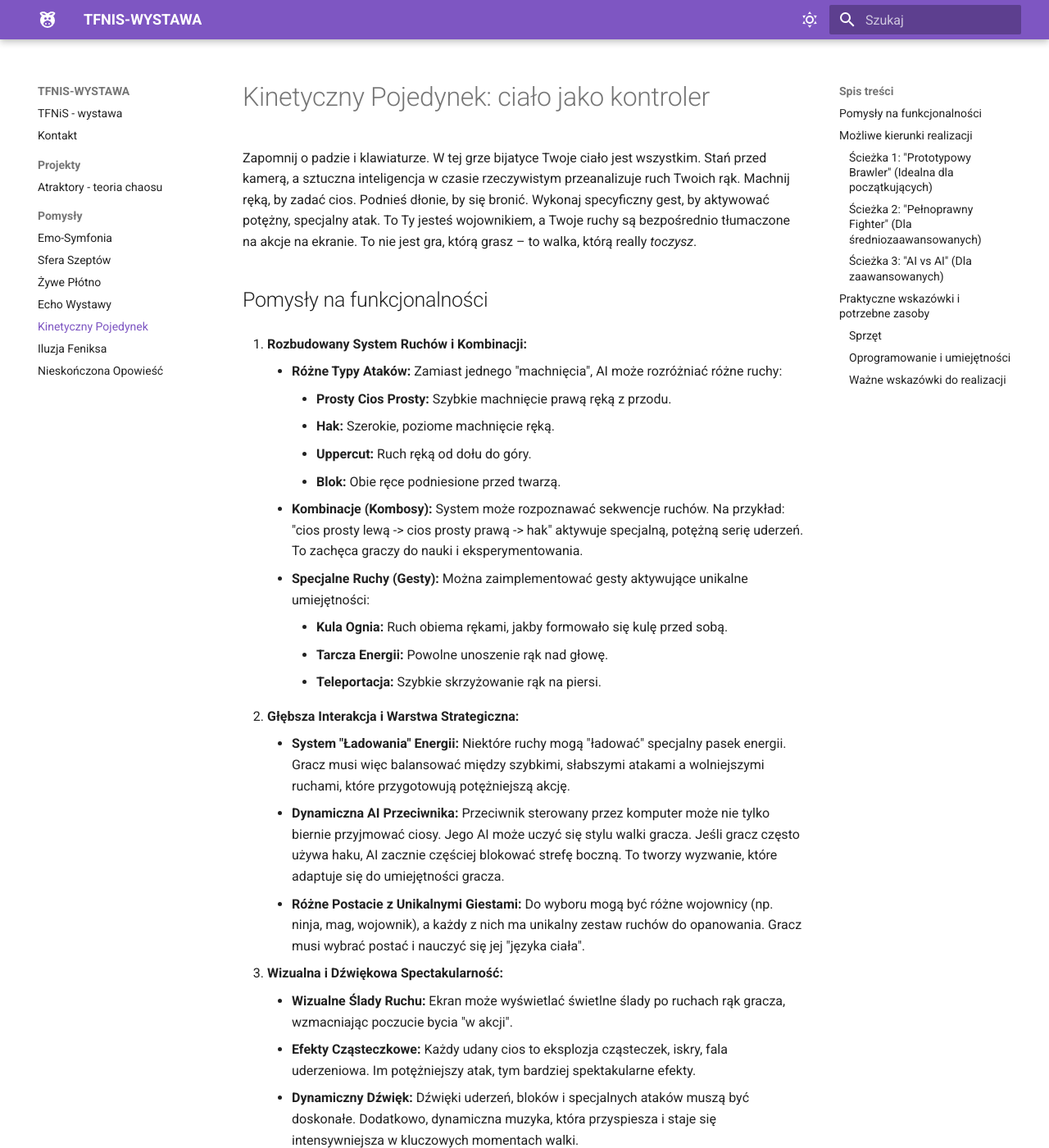
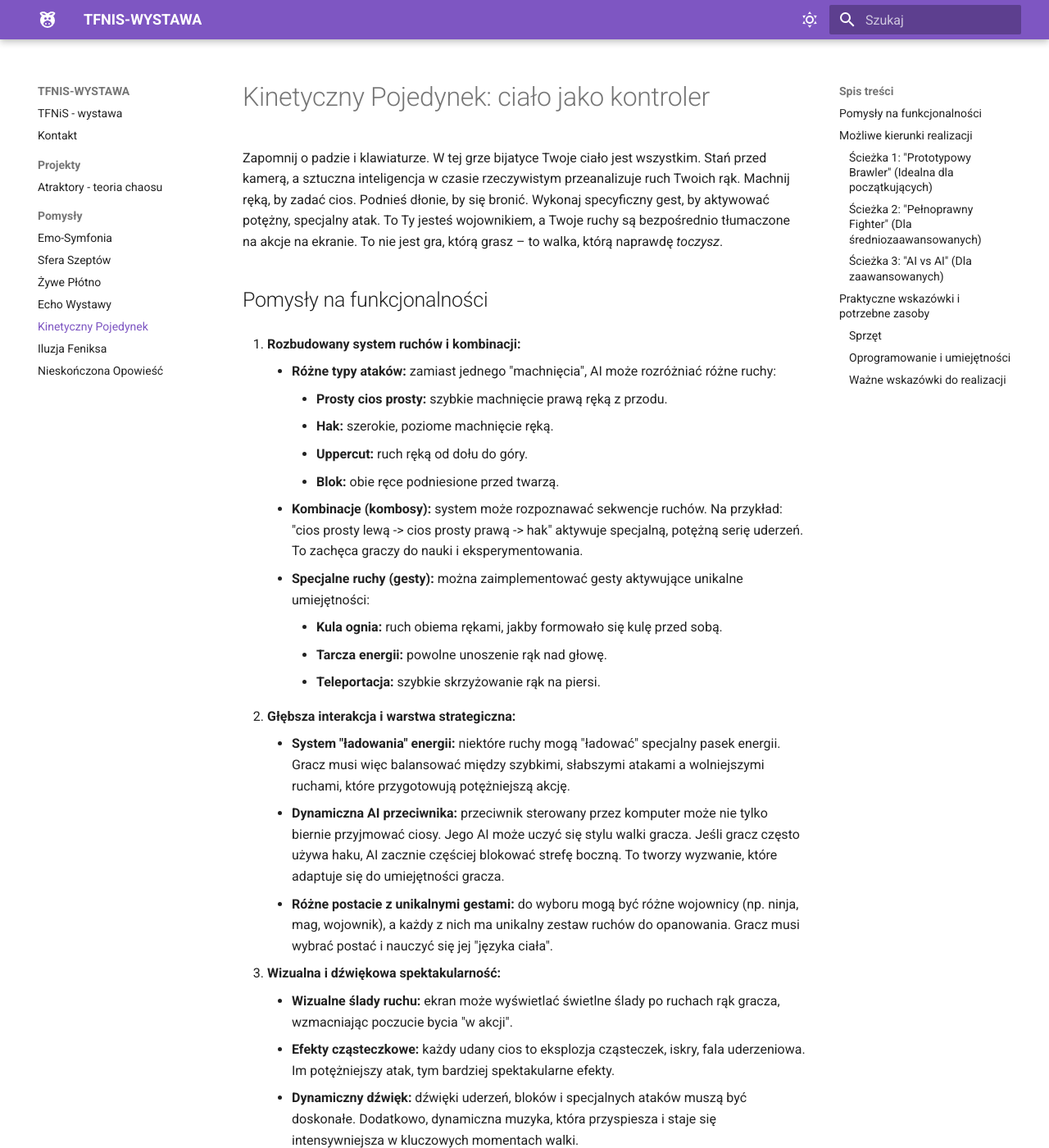
Before and after one commit to blackbat13/tfnis-wystawa, an MkDocs documentation site: the page built from docs/ideas/kinetic-duel.md, in a window 1280 px wide and 1400 px high. Shown: the whole window at 82% size. Built offline with MkDocs 1.6.1 and Material for MkDocs 9.7.7, drawn with Linux system fonts in a browser that asks for light colours; plug-ins that fetch from the network failed and are left out; some of the changed text lies outside the part shown.

Commit message:
Update kinetic-duel.md

```diff
--- a/docs/ideas/kinetic-duel.md
+++ b/docs/ideas/kinetic-duel.md
@@ -1,76 +1,76 @@
 # Kinetyczny Pojedynek: ciało jako kontroler
 
-Zapomnij o padzie i klawiaturze. W tej grze bijatyce Twoje ciało jest wszystkim. Stań przed kamerą, a sztuczna inteligencja w czasie rzeczywistym przeanalizuje ruch Twoich rąk. Machnij ręką, by zadać cios. Podnieś dłonie, by się bronić. Wykonaj specyficzny gest, by aktywować potężny, specjalny atak. To Ty jesteś wojownikiem, a Twoje ruchy są bezpośrednio tłumaczone na akcje na ekranie. To nie jest gra, którą grasz – to walka, którą really *toczysz*.
+Zapomnij o padzie i klawiaturze. W tej grze bijatyce Twoje ciało jest wszystkim. Stań przed kamerą, a sztuczna inteligencja w czasie rzeczywistym przeanalizuje ruch Twoich rąk. Machnij ręką, by zadać cios. Podnieś dłonie, by się bronić. Wykonaj specyficzny gest, by aktywować potężny, specjalny atak. To Ty jesteś wojownikiem, a Twoje ruchy są bezpośrednio tłumaczone na akcje na ekranie. To nie jest gra, którą grasz – to walka, którą naprawdę *toczysz*.
 
 ## Pomysły na funkcjonalności
 
-1.  **Rozbudowany System Ruchów i Kombinacji:**
-    *   **Różne Typy Ataków:** Zamiast jednego "machnięcia", AI może rozróżniać różne ruchy:
-        *   **Prosty Cios Prosty:** Szybkie machnięcie prawą ręką z przodu.
-        *   **Hak:** Szerokie, poziome machnięcie ręką.
-        *   **Uppercut:** Ruch ręką od dołu do góry.
-        *   **Blok:** Obie ręce podniesione przed twarzą.
-    *   **Kombinacje (Kombosy):** System może rozpoznawać sekwencje ruchów. Na przykład: "cios prosty lewą -> cios prosty prawą -> hak" aktywuje specjalną, potężną serię uderzeń. To zachęca graczy do nauki i eksperymentowania.
-    *   **Specjalne Ruchy (Gesty):** Można zaimplementować gesty aktywujące unikalne umiejętności:
-        *   **Kula Ognia:** Ruch obiema rękami, jakby formowało się kulę przed sobą.
-        *   **Tarcza Energii:** Powolne unoszenie rąk nad głowę.
-        *   **Teleportacja:** Szybkie skrzyżowanie rąk na piersi.
+1.  **Rozbudowany system ruchów i kombinacji:**
+    *   **Różne typy ataków:** zamiast jednego "machnięcia", AI może rozróżniać różne ruchy:
+        *   **Prosty cios prosty:** szybkie machnięcie prawą ręką z przodu.
+        *   **Hak:** szerokie, poziome machnięcie ręką.
+        *   **Uppercut:** ruch ręką od dołu do góry.
+        *   **Blok:** obie ręce podniesione przed twarzą.
+    *   **Kombinacje (kombosy):** system może rozpoznawać sekwencje ruchów. Na przykład: "cios prosty lewą -> cios prosty prawą -> hak" aktywuje specjalną, potężną serię uderzeń. To zachęca graczy do nauki i eksperymentowania.
+    *   **Specjalne ruchy (gesty):** można zaimplementować gesty aktywujące unikalne umiejętności:
+        *   **Kula ognia:** ruch obiema rękami, jakby formowało się kulę przed sobą.
+        *   **Tarcza energii:** powolne unoszenie rąk nad głowę.
+        *   **Teleportacja:** szybkie skrzyżowanie rąk na piersi.
 
-2.  **Głębsza Interakcja i Warstwa Strategiczna:**
-    *   **System "Ładowania" Energii:** Niektóre ruchy mogą "ładować" specjalny pasek energii. Gracz musi więc balansować między szybkimi, słabszymi atakami a wolniejszymi ruchami, które przygotowują potężniejszą akcję.
-    *   **Dynamiczna AI Przeciwnika:** Przeciwnik sterowany przez komputer może nie tylko biernie przyjmować ciosy. Jego AI może uczyć się stylu walki gracza. Jeśli gracz często używa haku, AI zacznie częściej blokować strefę boczną. To tworzy wyzwanie, które adaptuje się do umiejętności gracza.
-    *   **Różne Postacie z Unikalnymi Giestami:** Do wyboru mogą być różne wojownicy (np. ninja, mag, wojownik), a każdy z nich ma unikalny zestaw ruchów do opanowania. Gracz musi wybrać postać i nauczyć się jej "języka ciała".
+2.  **Głębsza interakcja i warstwa strategiczna:**
+    *   **System "ładowania" energii:** niektóre ruchy mogą "ładować" specjalny pasek energii. Gracz musi więc balansować między szybkimi, słabszymi atakami a wolniejszymi ruchami, które przygotowują potężniejszą akcję.
+    *   **Dynamiczna AI przeciwnika:** przeciwnik sterowany przez komputer może nie tylko biernie przyjmować ciosy. Jego AI może uczyć się stylu walki gracza. Jeśli gracz często używa haku, AI zacznie częściej blokować strefę boczną. To tworzy wyzwanie, które adaptuje się do umiejętności gracza.
+    *   **Różne postacie z unikalnymi gestami:** do wyboru mogą być różne wojownicy (np. ninja, mag, wojownik), a każdy z nich ma unikalny zestaw ruchów do opanowania. Gracz musi wybrać postać i nauczyć się jej "języka ciała".
 
-3.  **Wizualna i Dźwiękowa Spectakularność:**
-    *   **Wizualne Ślady Ruchu:** Ekran może wyświetlać świetlne ślady po ruchach rąk gracza, wzmacniając poczucie bycia "w akcji".
-    *   **Efekty Cząsteczkowe:** Każdy udany cios to eksplozja cząsteczek, iskry, fala uderzeniowa. Im potężniejszy atak, tym bardziej spektakularne efekty.
-    *   **Dynamiczny Dźwięk:** Dźwięki uderzeń, bloków i specjalnych ataków muszą być doskonałe. Dodatkowo, dynamiczna muzyka, która przyspiesza i staje się intensywniejsza w kluczowych momentach walki.
+3.  **Wizualna i dźwiękowa spektakularność:**
+    *   **Wizualne ślady ruchu:** ekran może wyświetlać świetlne ślady po ruchach rąk gracza, wzmacniając poczucie bycia "w akcji".
+    *   **Efekty cząsteczkowe:** każdy udany cios to eksplozja cząsteczek, iskry, fala uderzeniowa. Im potężniejszy atak, tym bardziej spektakularne efekty.
+    *   **Dynamiczny dźwięk:** dźwięki uderzeń, bloków i specjalnych ataków muszą być doskonałe. Dodatkowo, dynamiczna muzyka, która przyspiesza i staje się intensywniejsza w kluczowych momentach walki.
 
 ## Możliwe kierunki realizacji
 
 ### Ścieżka 1: "Prototypowy Brawler" (Idealna dla początkujących)
 
-*   **Cel:** Stworzenie działającej koncepcji w krótkim czasie.
+*   **Cel:** stworzenie działającej koncepcji w krótkim czasie.
 *   **Technologia:**
-    *   **AI do Śledzenia Ruchu:** Gotowe biblioteki jak **MediaPipe** (Python/JavaScript) lub **Kinect SDK** (jeśli masz starsze urządzenie Kinect, które jest do tego genialne). MediaPipe jest darmowe i działa na zwykłej kamerce.
-    *   **Silnik Gry:** **Construct 3** lub **GDevelop**. To wizualne silniki gier 2D, które nie wymagają pisania kodu. Można w nich łatwo importować animacje postaci i sterować nimi poprzez zmienne.
-    *   **Logika:** Prosty skrypt (np. w Pythonie) odczytuje pozycję rąk z MediaPipe i, gdy przekroczy pewien próg (np. szybkość ruchu), wysyła prosty sygnał do silnika gry (np. "uderz_lewa").
-*   **Wyzwania:** Integracja biblioteki AI z silnikiem gry, stworzenie płynnych animacji postaci.
+    *   **AI do śledzenia ruchu:** gotowe biblioteki jak **MediaPipe** (Python/JavaScript) lub **Kinect SDK** (jeśli masz starsze urządzenie Kinect, które jest do tego genialne). MediaPipe jest darmowe i działa na zwykłej kamerce.
+    *   **Silnik gry:** **Construct 3** lub **GDevelop**. To wizualne silniki gier 2D, które nie wymagają pisania kodu. Można w nich łatwo importować animacje postaci i sterować nimi poprzez zmienne.
+    *   **Logika:** prosty skrypt (np. w Pythonie) odczytuje pozycję rąk z MediaPipe i, gdy przekroczy pewien próg (np. szybkość ruchu), wysyła prosty sygnał do silnika gry (np. "uderz_lewa").
+*   **Wyzwania:** integracja biblioteki AI z silnikiem gry, stworzenie płynnych animacji postaci.
 
 ### Ścieżka 2: "Pełnoprawny Fighter" (Dla średniozaawansowanych)
 
-*   **Cel:** Stworzenie gry z rozbudowanym systemem walki.
+*   **Cel:** stworzenie gry z rozbudowanym systemem walki.
 *   **Technologia:**
-    *   **AI do Śledzenia Ruchu:** **MediaPipe** z bardziej zaawansowaną logiką rozpoznawania gestów (np. używając rekurencyjnych sieci neuronowych do analizy sekwencji punktów kluczowych).
-    *   **Silnik Gry:** **Unity** lub **Godot**. To profesjonalne silniki, które dają pełną kontrolę nad fizyką, grafiką 2D/3D i logiką gry.
-    *   **Logika:** Cała logika gry (stany, zdrowie, kombosy) jest implementowana bezpośrednio w skryptach silnika (C# dla Unity, GDScript dla Godot). Skrypt śledzenia ruchu jest integralną częścią projektu.
-*   **Wyzwania:** Programowanie logiki stanów postaci, projektowanie zbalansowanego systemu walki, optymalizacja wydajności.
+    *   **AI do śledzenia ruchu:** **MediaPipe** z bardziej zaawansowaną logiką rozpoznawania gestów (np. używając rekurencyjnych sieci neuronowych do analizy sekwencji punktów kluczowych).
+    *   **Silnik gry:** **Unity** lub **Godot**. To profesjonalne silniki, które dają pełną kontrolę nad fizyką, grafiką 2D/3D i logiką gry.
+    *   **Logika:** cała logika gry (stany, zdrowie, kombosy) jest implementowana bezpośrednio w skryptach silnika (C# dla Unity, GDScript dla Godot). Skrypt śledzenia ruchu jest integralną częścią projektu.
+*   **Wyzwania:** programowanie logiki stanów postaci, projektowanie zbalansowanego systemu walki, optymalizacja wydajności.
 
 ### Ścieżka 3: "AI vs AI" (Dla zaawansowanych)
 
-*   **Cel:** Stworzenie gry, która "uczy się" gracza i oferuje najwyższy poziom realizmu.
+*   **Cel:** stworzenie gry, która "uczy się" gracza i oferuje najwyższy poziom realizmu.
 *   **Technologia:**
-    *   **AI do Śledzenia Ruchu:** Własne, trenowane modele do rozpoznawania bardziej złożonych gestów i nawet emocji (np. "zdecydowany ruch" vs "niepewny ruch").
-    *   **Silnik Gry:** **Unreal Engine** dla najwyższej jakości grafiki 3D.
-    *   **AI Przeciwnika:** Zastosowanie uczenia ze wzmocnieniem (Reinforcement Learning) do stworzenia przeciwnika, który dynamicznie adaptuje swoją strategię do stylu gry człowieka.
-*   **Wyzwania:** Bardzo wysoki próg wejścia, wymagana mocna karta graficzna, zaawansowana wiedza z zakresu AI i silników gier.
+    *   **AI do śledzenia ruchu:** własne, trenowane modele do rozpoznawania bardziej złożonych gestów i nawet emocji (np. "zdecydowany ruch" vs "niepewny ruch").
+    *   **Silnik gry:** **Unreal Engine** dla najwyższej jakości grafiki 3D.
+    *   **AI przeciwnika:** zastosowanie uczenia ze wzmocnieniem (Reinforcement Learning) do stworzenia przeciwnika, który dynamicznie adaptuje swoją strategię do stylu gry człowieka.
+*   **Wyzwania:** bardzo wysoki próg wejścia, wymagana mocna karta graficzna, zaawansowana wiedza z zakresu AI i silników gier.
 
 ## Praktyczne wskazówki i potrzebne zasoby
 
 ### Sprzęt
 
-*   **Kamera:** Dobra jakość kamerki internetowej (minimum 720p, 30 fps). **Kluczowe jest dobre oświetlenie!** Instalacja musi być dobrze oświetlona, aby AI mogła poprawnie rozpoznawać keypoints (punkty kluczowe) na ciele.
-*   **Komputer:** Potrzebny będzie komputer z dobrą kartą graficzną, zarówno do płynnego działania gry, jak i do analizy obrazu z kamery w czasie rzeczywistym.
-*   **Ekran:** Duży ekran lub projektor, aby publiczność mogła podziwiać walkę. Gracz musi też dobrze widzieć, co się dzieje.
+*   **Kamera:** dobra jakość kamerki internetowej (minimum 720p, 30 fps). **Kluczowe jest dobre oświetlenie!** Instalacja musi być dobrze oświetlona, aby AI mogła poprawnie rozpoznawać keypoints (punkty kluczowe) na ciele.
+*   **Komputer:** potrzebny będzie komputer z dobrą kartą graficzną, zarówno do płynnego działania gry, jak i do analizy obrazu z kamery w czasie rzeczywistym.
+*   **Ekran:** duży ekran lub projektor, aby publiczność mogła podziwiać walkę. Gracz musi też dobrze widzieć, co się dzieje.
 
 ### Oprogramowanie i umiejętności
 
-*   **Python:** Świetny do prototypowania (z MediaPipe i prostymi bibliotekami gier).
-*   **Unity/Godot:** Standard w branży gier niezależnych. Ogromna społeczność i mnóstwo tutoriali.
-*   **Wiedza o Animacji:** Nawet w prostych grach, dobre zrozumienie zasad animacji (tzw. "squash and stretch", timing) jest kluczowe, by ruchy wyglądały satysfakcjonująco.
+*   **Python:** świetny do prototypowania (z MediaPipe i prostymi bibliotekami gier).
+*   **Unity/Godot:** standard w branży gier niezależnych. Ogromna społeczność i mnóstwo tutoriali.
+*   **Wiedza o animacji:** nawet w prostych grach, dobre zrozumienie zasad animacji (tzw. "squash and stretch", timing) jest kluczowe, by ruchy wyglądały satysfakcjonująco.
 
 ### Ważne wskazówki do realizacji
 
-*   **Kalibracja i "Wymyślanie" Ruchu:** Nie musisz kopiować ruchów 1:1. Ważniejsze jest, by system był *konsekwentny*. Jeśli gracz nauczy się, że "machnięcie ręką z lewej do prawej" to zawsze cios prosty, to będzie działać. Możesz "wymyślić" język gestów, który jest intuicyjny i dobrze się gra.
-*   **Opóźnienia (Input Lag):** To największe wyzwanie. Musisz dążyć do minimalnego opóźnienia między ruchem gracza a reakcją na ekranie. Optymalizuj kod i upewnij się, że sprzęt jest wystarczająco szybki.
-*   **Instrukcje na Ekranie:** Na początku gry wyświetlaj proste instrukcje graficzne, pokazujące podstawowe ruchy. Gracze muszą od razu wiedzieć, co mają robić.
+*   **Kalibracja i "wymyślanie" ruchu:** nie musisz kopiować ruchów 1:1. Ważniejsze jest, by system był *konsekwentny*. Jeśli gracz nauczy się, że "machnięcie ręką z lewej do prawej" to zawsze cios prosty, to będzie działać. Możesz "wymyślić" język gestów, który jest intuicyjny i dobrze się gra.
+*   **Opóźnienia (input lag):** to największe wyzwanie. Musisz dążyć do minimalnego opóźnienia między ruchem gracza a reakcją na ekranie. Optymalizuj kod i upewnij się, że sprzęt jest wystarczająco szybki.
+*   **Instrukcje na ekranie:** na początku gry wyświetlaj proste instrukcje graficzne, pokazujące podstawowe ruchy. Gracze muszą od razu wiedzieć, co mają robić.
```
